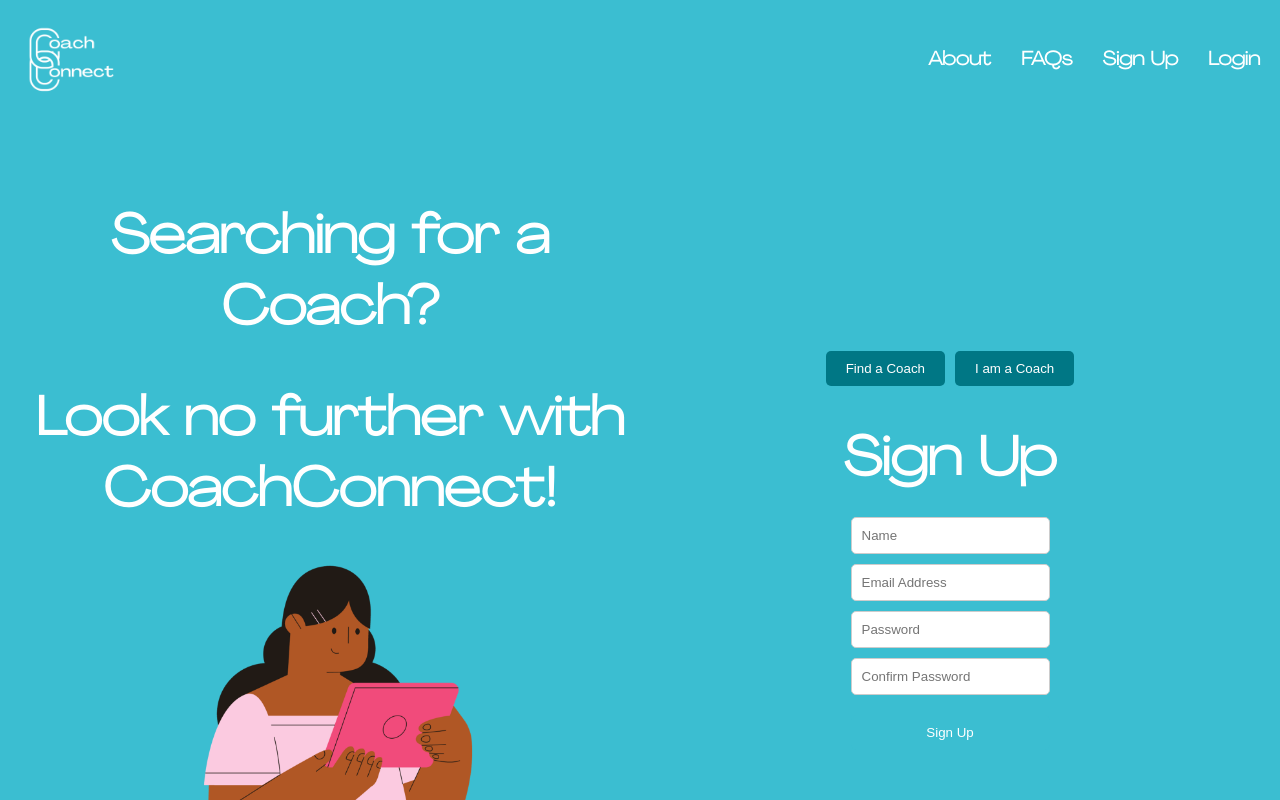
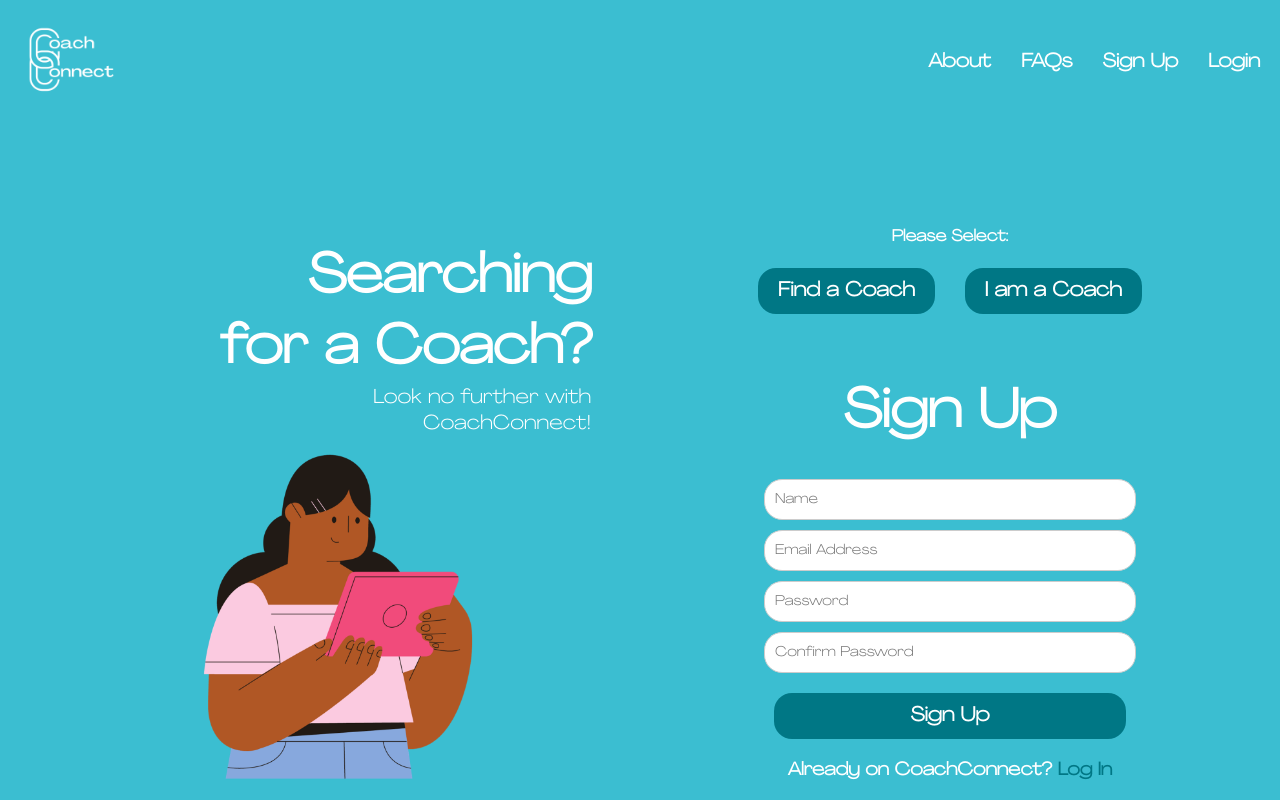
Before and after one commit to jxp100/coach-connect-test, a React (Create React App) app in the folder coach-connect-test/: page /signup in a window 1280 px wide. Shown: the top 800 px of the page. Built offline with nearby package versions, Linux system fonts and the light colour scheme.

Commit message:
refactor: updates to FE of sign up page

```diff
--- a/coach-connect-test/src/components/styles/SignUp.css
+++ b/coach-connect-test/src/components/styles/SignUp.css
@@ -5,6 +5,7 @@
     align-items: center;
     height: 100vh;
     padding: 20px;
+    margin-top: -30px;
     background-color: #3BBED1;
 }
 
@@ -28,42 +29,74 @@
     display: flex;
     flex-direction: column;
     align-items: center;
+    padding: auto;
 }
 
 .buttons {
     display: flex;
     gap: 10px;
     margin-top: 20px;
+        justify-content: center;
+        align-items: center;
 }
 
 button {
+
+    font-size: 20px;
     padding: 10px 20px;
+    border-radius: 18px;
+    font-size: 20px;
+    font-family: 'agrandir wide light', sans-serif;
+    font-weight: bolder;
     background-color: #007785;
     color: #fff;
     border: none;
-    border-radius: 5px;
     cursor: pointer;
+    transition: background-color 0.3s, color 0.3s;
+    margin: 0 10px;
+
 }
 
-h2 {
-    margin: 20px 0;
+button:hover {
+    background-color: #fff;
+    color: #007785;
+}
+
+button:focus {
+    border: 2px solid #fff;
+}
+
+h7 {
+    font-family: 'agrandir wide light', sans-serif;
+    font-weight: bolder;
+    text-align: right;
+    max-width: 60%;
+    padding-left: 200px;
+    font-size: 54px;
+    color: #fff;
+
 }
 
 form {
     display: flex;
     flex-direction: column;
     gap: 10px;
+    width: 60%;
 }
 
 input {
-    padding: 10px;
+    font-family: 'agrandir wide light', sans-serif;
+    font-size: 14px;
+    font: bold;
+    padding: 10px 10px 10px 10px;
     border: 1px solid #ccc;
     border-radius: 5px;
+    border-radius: 18px;
 }
 
 button[type="submit"] {
     margin-top: 10px;
-    background-color: #3BBED1;
+    background-color: #007785;
 }
 
 p {
@@ -75,6 +108,20 @@ a {
     text-decoration: none;
 }
 
-.logo {
-    height: 100px;
+h8 {
+    font-family: 'agrandir wide light', sans-serif;
+    text-align: right;
+    max-width: 55%;
+    font-size: 20px;
+    color: #fff;
+    padding-left: 230px;
 }
+
+h9 {
+    font-family: 'agrandir wide light', sans-serif;
+    text-align: center;
+    font-weight: bold;
+    width: 100%;
+    font-size: 16px;
+    color: #fff;
+}
--- a/coach-connect-test/src/components/views/signUp.js
+++ b/coach-connect-test/src/components/views/signUp.js
@@ -9,25 +9,25 @@ const SignUp = () => {
         <Header />
         <div className="sign-up-container">
             <div className="left-section">
-                <h2>Searching for a Coach?</h2>
-                <h2>Look no further with CoachConnect!</h2>
+                <h7>Searching for a Coach?</h7>
+                <h8>Look no further with CoachConnect!</h8>
                 <img src= {signUpEmployee} alt="Sign Up Employee" className="bottom" />
             </div>
-            <div className="right-section">
-                {/* Buttons, sign-up form, and text */}
+                <div className="right-section">
+                    <h9>Please Select:</h9>
                 <div className="buttons">
                     <button>Find a Coach</button>
                     <button>I am a Coach</button>
                 </div>
                 <h2>Sign Up</h2>
-                <form>
+                <form className='form'>
                     <input type="text" placeholder="Name" />
                     <input type="email" placeholder="Email Address" />
                     <input type="password" placeholder="Password" />
                     <input type="password" placeholder="Confirm Password" />
                     <button type="submit">Sign Up</button>
                 </form>
-                {/* <p>Already on CoachConnect? <a href="#">Log In</a></p> */}
+                <p>Already on CoachConnect? <a href="/login">Log In</a></p>
             </div>
             </div>
         </div>
```
